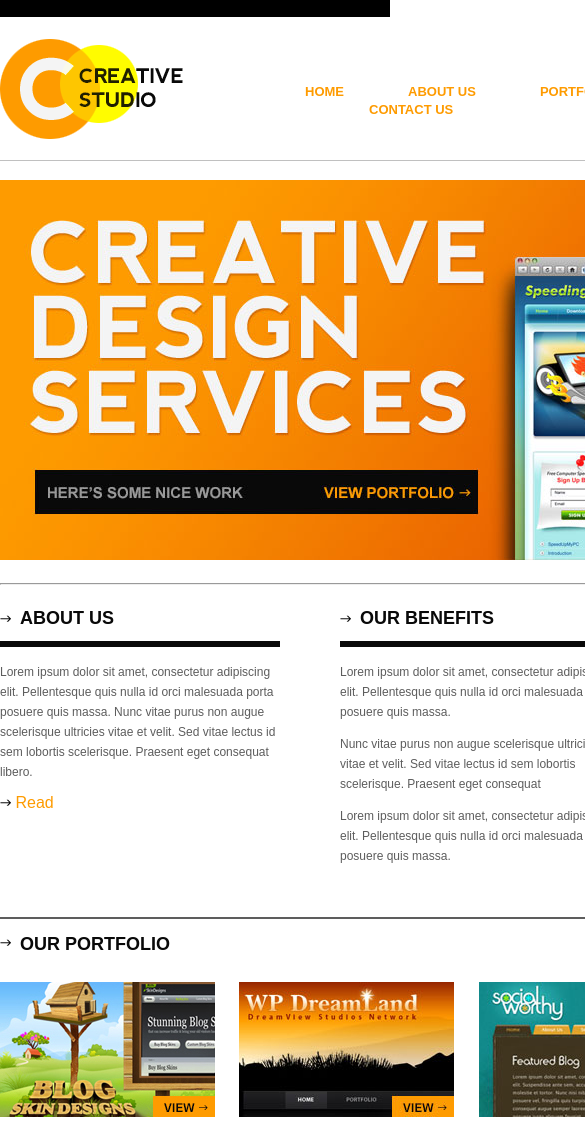
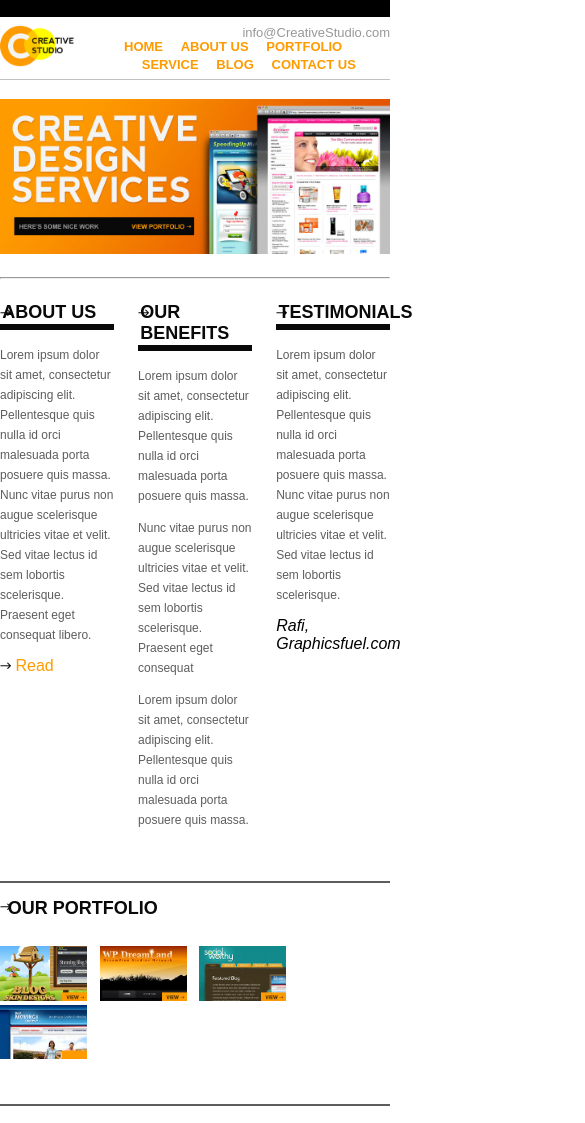
Before and after one commit to Andryk-Lara/PSD-TO-HTML-1-, a website: page index.html in a window 390 px wide. Shown: the top 1123 px of the page, 585 px wide, since content can reach past the window. Drawn offline with Linux system fonts and the light colour scheme.

Commit message:
Agrego Responsive

```diff
--- a/sass/partials/_generales.scss
+++ b/sass/partials/_generales.scss
@@ -17,8 +17,8 @@ div.mainContent h2{
     text-transform: uppercase;
 	color: $fontColor;
 	border-bottom: 6px solid $fontColor;
-	padding-bottom: 12px;
-    padding-left: 20px;
+	padding-bottom: 1.25%;
+    padding-left: 2%;
     background-image: url(../img/arrow.png);
     background-repeat: no-repeat;
     background-position: 0 7px;
@@ -27,7 +27,7 @@ div.mainContent h2{
 /* Wrapper */
 
 .wrapper {
-    width: 960px;
+    max-width: 960px;
     margin: 0 auto;
 }
 
@@ -38,6 +38,6 @@ div.mainContent h2{
 }
 
 .header{
-	padding: 20px 0 15px;
+	padding: 2% 0 1.56%;
 	border-bottom: 1px solid #c0c0c0;
 }
--- a/sass/partials/_header.scss
+++ b/sass/partials/_header.scss
@@ -2,14 +2,16 @@
 
 
 
-.logo1{
-    float: left;
-    width: 183px;
+div.logo1{
+    img{
+        float: left;
+        width: 19.3%;
+    }
 }
 
 .menu{
     float: right;
-    width: 655px;
+    width: 68.2%;
 	position: relative;
 }
 
@@ -24,8 +26,8 @@
 
 #menu-list{
 	list-style: none;
-	margin: 45px 0 0 0;
-	padding: 0;
+	margin: 4.68% 0 0 0;
+	padding: 0%;
 }
 #menu-list{
     li{
@@ -34,7 +36,7 @@
 }
 #menu-list{
     li + li{
-        margin-left: 64px;
+        margin-left: 6.66%;
     }
 }
 
--- a/sass/styles.scss
+++ b/sass/styles.scss
@@ -9,10 +9,14 @@ $fontSize: 12px;
 
 /*Imagen Principal*/
 
-div.imagenPrincipal {
+div.imagenPrincipal{
     margin: 19px 0;
 }
-
+div.imagenPrincipal{
+	img{
+		width: 100%;
+	}
+}
 /*Main Content*/
 .mainContent{
 	padding-bottom: 39px;
@@ -31,7 +35,7 @@ div.imagenPrincipal {
 }
 
 .box{
-	width: 280px;
+	width: 29.16%;
 	@include float;
 }
 .box img{
@@ -41,28 +45,33 @@ div.imagenPrincipal {
 }
 .box a{
     color: #fe9b00;
-	margin-right: 5px;
+	margin-right: 0.5%;
     text-decoration: none;
 }
 .box + .box{
-	margin-left: 60px;
+	margin-left: 6.25%;
 }
 .portfolio{
 	border-bottom: 2px solid #5d5d5d;
 	padding-bottom: 41px;
+}
+div.trabajos{
+	img{
+		width: 22.39%;
+	}
 }
 .portfolio h2{
 	font-size: 18px;
 	text-transform: uppercase;
 	color: #090909;
 	@include padding;
-	padding-left: 20px;
+	padding-left: 2%;
 	background-image: url(../img/arrow.png);
 	background-repeat: no-repeat;
 	background-position: 0 5px;
 }
 .portfolio a{
-	margin-right: 20px;
+	margin-right: 2%;
 }
 .blog{
 	margin-top: 28px;
@@ -72,14 +81,14 @@ div.imagenPrincipal {
 	text-transform: uppercase;
 	color: #090909;
 	@include padding;
-	padding-left: 20px;
+	padding-left: 2%;
 	background-image: url(../img/arrow.png);
 	background-repeat: no-repeat;
 	background-position: 0 3px;
 }
 
 .blogUpdates{
-	width: 658px;
+	width: 68.54%;
 	@include float;;
 }
 
@@ -90,25 +99,27 @@ div.imagenPrincipal {
 }
 .media{
 	@include float;
-	padding-left: 84px;
+	padding-left: 8.75%;
 }
 
 .media a{
-	margin-left: 10px;
+	margin-left: 1%;
 }
 .footer{
+	max-width: 960px;
 	height: 101px;
 	background-color: #e2e2e2;
+	margin: 0 auto;
 }
 .container-footer{
-	width: 960px;
+	width: 100%;
 	margin: 0 auto;
 }
 .information{
-	width: 480px;
+	width: 50%;
 	@include float;
 	padding-top: 33px;
-	padding-right: 143px;
+	padding-right: 14.89%;
 }
 
 .information a{
@@ -116,13 +127,17 @@ div.imagenPrincipal {
 	font-size: $fontSize;
 	line-height: 20px;
 	text-decoration: none;
-	border-left: 1px solid #5d5d5d;
-	padding: 0 7px 0 7px;
+	border-left: 0.1% solid #5d5d5d;
+	padding: 0 0.7% 0 0.7%;
 }
 div.information span{
 	color: #5d5d5d;
 	font-size: $fontSize;
 }
-.logo2{
-	float: right;
+div.logo2{
+	img{
+		float: right;
+		width: 19.3%;
+	}
+
 }
```
Also changed, not shown: css/styles.css.
